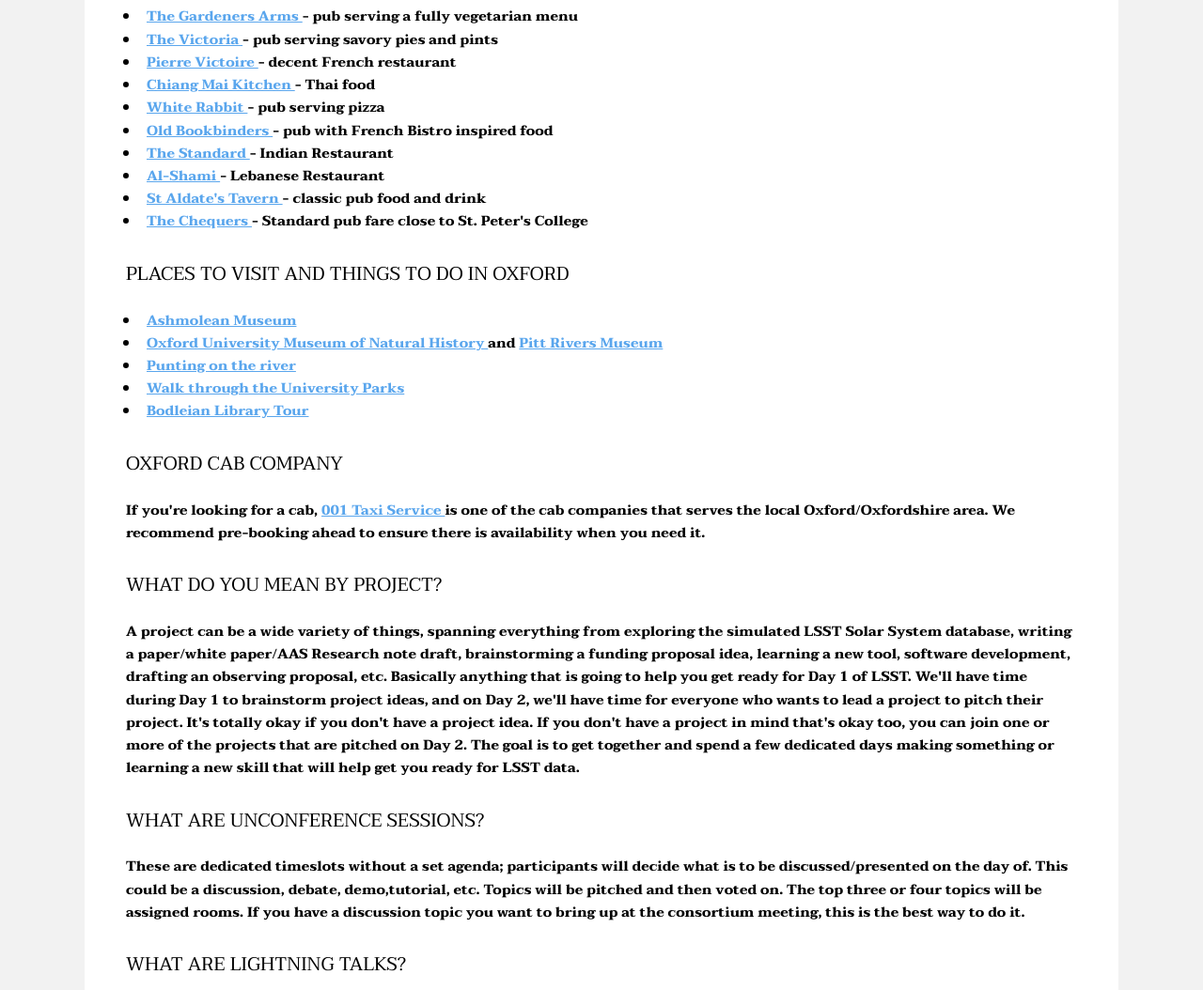
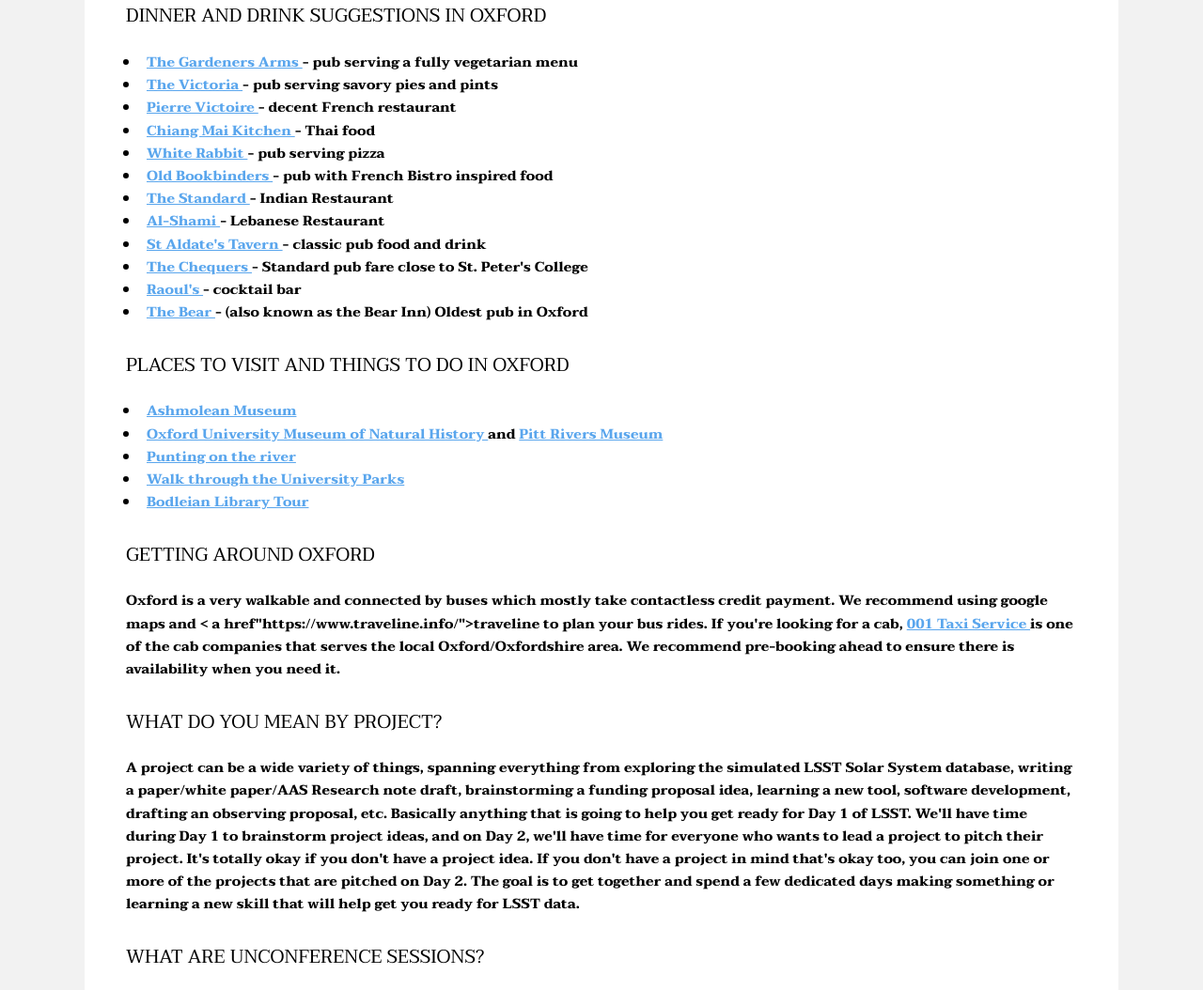
Before and after one commit to lsst-sssc/Sprint2024, a plain HTML site: page day-1.html in a window 1280 px wide. Shown: the part 7573-8627 px from the top of the page at 94% size. Drawn offline with Linux system fonts and the light colour scheme.

Commit message:
Update day-1.html

```diff
--- a/day-1.html
+++ b/day-1.html
@@ -108,6 +108,9 @@
 							<p>Oxford</p>
 							<p> OX1 2DL</p>
 
+							Check in times: 2:00pm - 11:30pm (reach out to St. Peter's College if you're going to be later than 11:30pm to see what they can accomodate)
+							Check out times: 7:00 am - 10:00 am (reach out St. Peter's College if you plan to check out before 7:00 am)
+
 							<p> Check in is at the Porters' Lodge on New Inn Hall Street. It's the building with the hedges in front of it (as shown on this <a href="https://www.spc.ox.ac.uk/asset/SPcmykA4.pdf">map</a>) .</p>
 
 							<h4> Getting to St. Peter's College From Glouster Green Bus Station</h4>
@@ -159,6 +162,8 @@
 							<li> <a href="https://www.alshami.uk/"> Al-Shami </a>- Lebanese Restaurant </li>
 							<li> <a href="https://www.staldatestavernoxford.co.uk/">St Aldate's Tavern </a>- classic pub food and drink </li>
 							<li> <a href="https://www.nicholsonspubs.co.uk/restaurants/southeast/thechequersoxford#/">The Chequers </a> - Standard pub fare close to St. Peter's College </li>
+							<li> <a href="https://www.raoulsbar.com/"> Raoul's </a> - cocktail bar </li>
+							<li> <a href="https://www.bearoxford.co.uk/about"> The Bear </a> -  (also known as the Bear Inn) Oldest pub in Oxford </li>
 							</ul>
 							</section>
 
@@ -173,9 +178,9 @@
 							</ul>
 							 </section>
 
-							 <section id="taxis">
-							<h3> Oxford Cab Company </h3>
-							<p> If you're looking for a cab, <a href="https://www.001taxis.com/">001 Taxi Service </a> is one of the cab companies that serves the local Oxford/Oxfordshire area. We recommend pre-booking ahead to ensure there is availability when you need it. </p>
+							 <section id="getting around Oxford">
+							<h3> Getting Around Oxford </h3>
+							<p> Oxford is a very walkable and connected by buses which mostly take contactless credit payment. We recommend using google maps and < a href"https://www.traveline.info/">traveline</a> to plan your bus rides.  If you're looking for a cab, <a href="https://www.001taxis.com/">001 Taxi Service </a> is one of the cab companies that serves the local Oxford/Oxfordshire area. We recommend pre-booking ahead to ensure there is availability when you need it. </p>
 
 							<h3> What do you mean by project? </h3>
 							<p> A project can be a wide variety of things, spanning everything from exploring the simulated LSST Solar System database, writing a paper/white paper/AAS Research note draft,  brainstorming a funding proposal idea, learning a new tool, software development, drafting an observing proposal, etc. Basically
```
